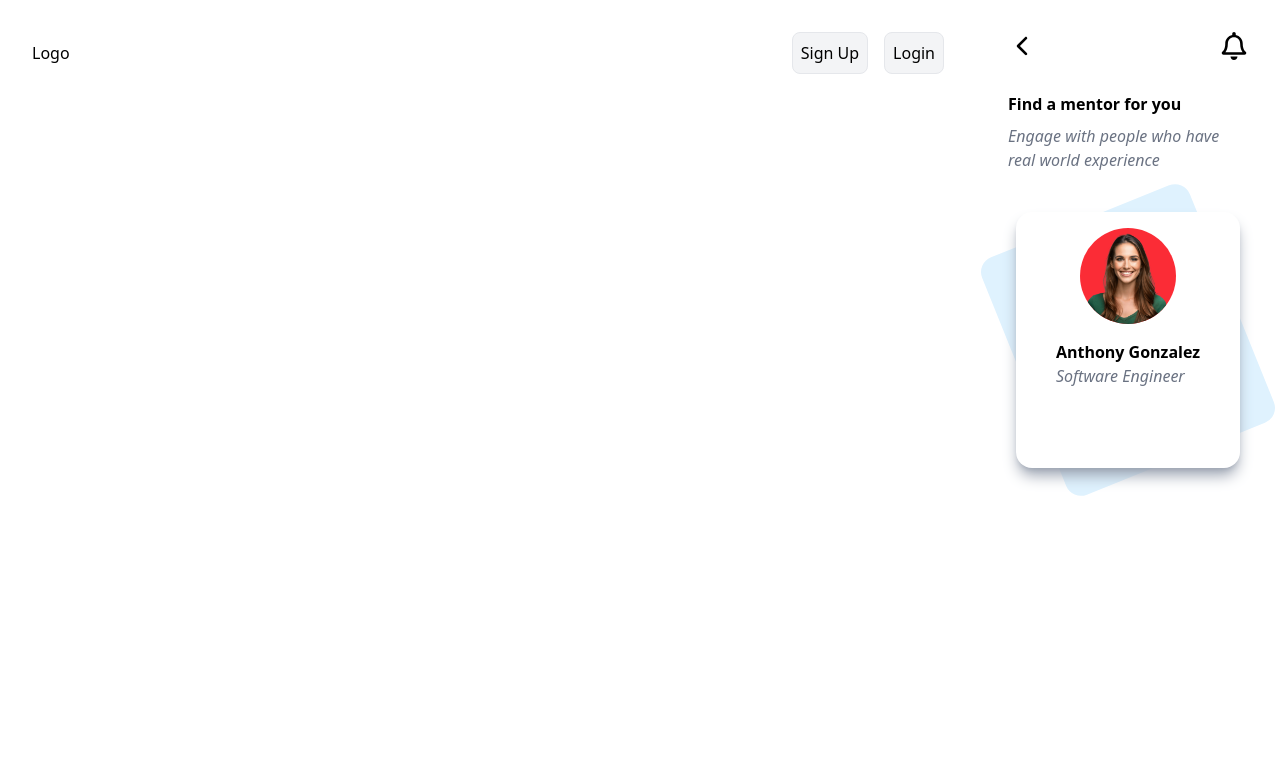
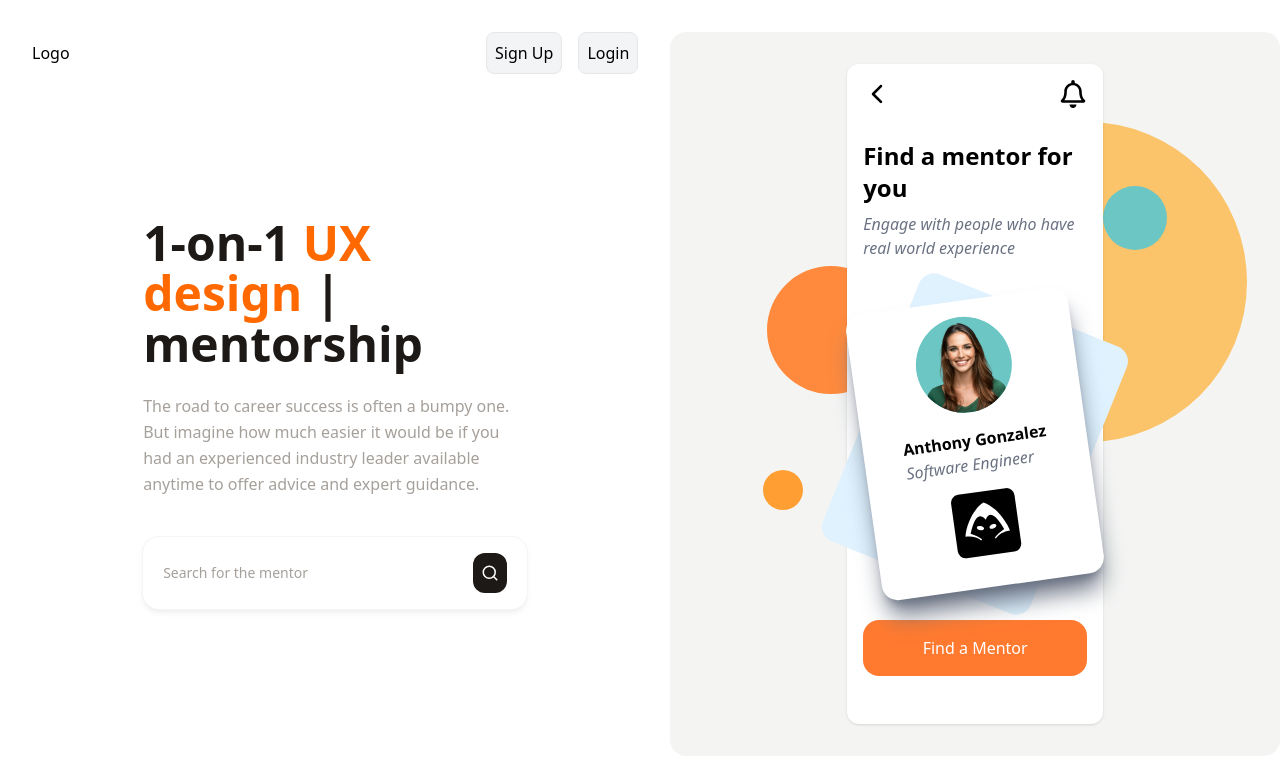
Before and after one commit to bustyAI/skillswap, a Next.js app: page / in a window 1280 px wide. Shown: the top 766 px of the page. Built offline with nearby package versions, Linux system fonts and the light colour scheme.

Commit message:
Finishing right side card and left side card

```diff
--- a/app/components/layout/HeroCardRight.tsx
+++ b/app/components/layout/HeroCardRight.tsx
@@ -4,25 +4,74 @@ import Image from "next/image";
 import { Icon } from "../ui";
 import { IoIosArrowBack } from "react-icons/io";
 import { FaRegBell } from "react-icons/fa";
+import { GiHood } from "react-icons/gi";
 
 const HeroCardRight: React.FC = () => {
   return (
-    <div className="flex flex-col m-8 w-60 rounded-xl">
+    <div className="relative z-0 w-1/2 overflow-hidden rounded-2xl bg-[#F4F5F3] p-8 my-8">
+      {/* Card wrapper */}
+      <div className="relative mx-auto w-64">
+        {/* Decorative circles */}
+        <div className="pointer-events-none absolute inset-0 z-0">
+          {/* RIGHT SIDE CIRCLES */}
+
+          {/* Large right circle */}
+          <div className="absolute left-1/2 top-1/2">
+            <div className="-translate-x-1/2 -translate-y-1/2">
+              <div className="translate-x-28 -translate-y-28">
+                <div className="h-80 w-80 rounded-full bg-[#FBC36A]" />
+              </div>
+            </div>
+          </div>
+
+          {/* Small right teal circle */}
+          <div className="absolute left-1/2 top-1/2">
+            <div className="-translate-x-1/2 -translate-y-1/2">
+              <div className="translate-x-40 -translate-y-44">
+                <div className="h-16 w-16 rounded-full bg-[#6BC6C4]" />
+              </div>
+            </div>
+          </div>
+
+          {/* LEFT SIDE CIRCLES */}
+
+          {/* Medium left orange circle */}
+          <div className="absolute left-1/2 top-1/2">
+            <div className="-translate-x-1/2 -translate-y-1/2">
+              <div className="-translate-x-36 -translate-y-16">
+                <div className="h-32 w-32 rounded-full bg-[#FF8A3D]" />
+              </div>
+            </div>
+          </div>
+
+          {/* Small left accent circle */}
+          <div className="absolute left-1/2 top-1/2">
+            <div className="-translate-x-1/2 -translate-y-1/2">
+              <div className="-translate-x-48 translate-y-24">
+                <div className="h-10 w-10 rounded-full bg-orange-400/80" />
+              </div>
+            </div>
+          </div>
+        </div>
+
+        {/* White card */}
+        <div className="relative z-10 flex w-64 flex-col rounded-xl bg-white p-4 shadow-sm">
           <div className="flex flex-row justify-between">
             <Icon className={""} Icon={IoIosArrowBack} size={28} />
             <Icon className={""} Icon={FaRegBell} size={28} />
           </div>
 
           <div className="my-8">
-        <h1 className="font-bold">Find a mentor for you</h1>
-        <p className="my-2 italic text text-gray-500">
+            <h1 className="text-2xl font-bold">Find a mentor for you</h1>
+            <p className="my-2 italic text-gray-500">
               Engage with people who have real world experience
             </p>
           </div>
 
-      <div className=" flex flex-col -rotate-22 m-auto w-56 h-64 bg-sky-100 rounded-2xl">
-        <div className="flex flex-col items-center rotate-22 m-auto w-56 h-64 bg-white rounded-2xl shadow-lg shadow-gray-400">
-          <div className="rounded-full h-24 w-24 my-4 bg-red-500">
+          {/* Rotated card */}
+          <div className="m-auto flex h-72 w-56 rotate-[22deg] flex-col rounded-2xl bg-sky-100">
+            <div className="m-auto flex h-72 w-56 -rotate-[30deg] flex-col items-center rounded-2xl bg-white shadow-xl shadow-gray-500">
+              <div className="my-4 h-24 w-24 rounded-full bg-[#6BC6C4]">
                 <Image
                   className="rounded-full"
                   src={"/images/headshot.png"}
@@ -31,9 +80,26 @@ const HeroCardRight: React.FC = () => {
                   height={100}
                 />
               </div>
+
               <div>
                 <p className="font-bold">Anthony Gonzalez</p>
-            <p className="text-gray-500 italic">Software Engineer</p>
+                <p className="italic text-gray-500">Software Engineer</p>
+              </div>
+
+              <div className="my-4 h-16 w-16 rounded-lg bg-black">
+                <Icon
+                  className="mx-auto my-2 h-12 w-12 text-white"
+                  Icon={GiHood}
+                  size={28}
+                />
+              </div>
+            </div>
+          </div>
+
+          <div className="mx-auto my-8 w-full">
+            <button className="w-full rounded-2xl bg-[#FF7A2F] p-4 text-white">
+              Find a Mentor
+            </button>
           </div>
         </div>
       </div>
--- a/app/components/layout/Navbar.tsx
+++ b/app/components/layout/Navbar.tsx
@@ -1,8 +1,10 @@
-import { Button, Logo } from "../ui";
+import { Button, Logo, Icon } from "../ui";
+
+import { FiSearch } from "react-icons/fi";
 
 const Navbar: React.FC = () => {
   return (
-    <nav className="m-8 grow">
+    <nav className="m-8 w-1/2">
       <div className="flex flex-row justify-between">
         <Logo />
         <div className=" content-center space-x-4">
@@ -10,6 +12,41 @@ const Navbar: React.FC = () => {
           <Button text="Login" />
         </div>
       </div>
+      <div className="w-full my-12">
+        <div className="max-w-xl p-24 mx-auto">
+          {/* Headline */}
+          <h1 className="text-5xl font-extrabold leading-[1.05] text-stone-900">
+            1-on-1 <span className="text-orange-500">UX design</span>
+            <span className="text-stone-900"> |</span>
+            <br />
+            mentorship
+          </h1>
+
+          {/* Supporting text */}
+          <p className="mt-6 max-w-lg leading-relaxed text-stone-400">
+            The road to career success is often a bumpy one. But imagine how
+            much easier it would be if you had an experienced industry leader
+            available anytime to offer advice and expert guidance.
+          </p>
+
+          {/* Search bar */}
+          <div className="mt-10 w-full max-w-md">
+            <div className="flex items-center gap-3 rounded-2xl bg-white px-5 py-4 shadow-md shadow-stone-200/70 ring-1 ring-stone-100">
+              <input
+                className="w-full bg-transparent text-sm text-stone-700 placeholder:text-stone-400 focus:outline-none"
+                placeholder="Search for the mentor"
+              />
+              <button
+                type="button"
+                className="flex h-10 w-10 items-center justify-center rounded-xl bg-stone-900 text-white"
+                aria-label="Search"
+              >
+                <Icon className="text-white" Icon={FiSearch} size={18} />
+              </button>
+            </div>
+          </div>
+        </div>
+      </div>
     </nav>
   );
 };
--- a/app/components/ui/Icon.tsx
+++ b/app/components/ui/Icon.tsx
@@ -7,8 +7,8 @@ type IconProps = {
 
 const Icon: React.FC<IconProps> = ({ Icon, size, className }) => {
   return (
-    <span className={className}>
-      <Icon size={size} />
+    <span className="">
+      <Icon className={className} size={size} />
     </span>
   );
 };
--- a/app/page.tsx
+++ b/app/page.tsx
@@ -3,7 +3,7 @@ import { Navbar, HeroCardRight } from "./components/layout";
 export default function Home() {
   return (
     <div className=" overflow-hidden">
-      <div className="flex flex-row justify-between">
+      <div className="flex flex-row">
         <Navbar />
         <HeroCardRight />
       </div>
```
Lines whose indentation alone changed are shown as unchanged.
